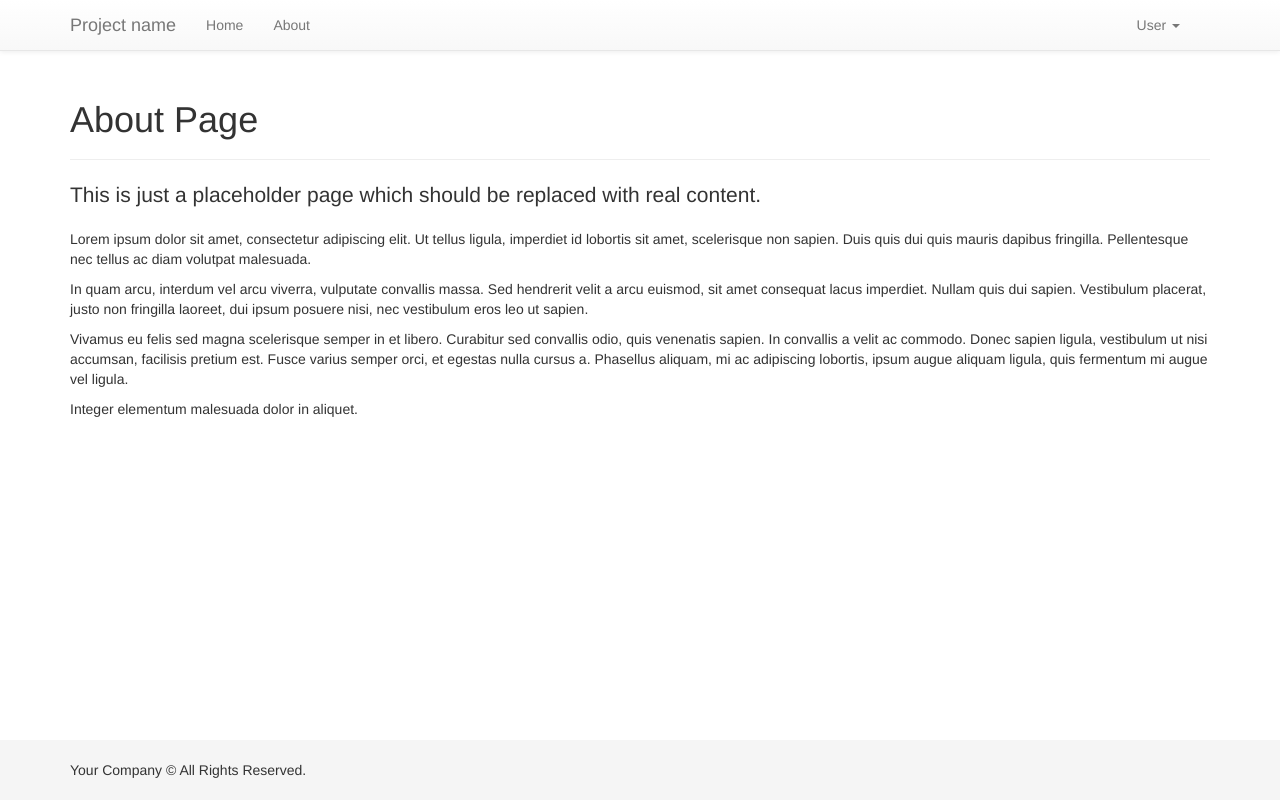
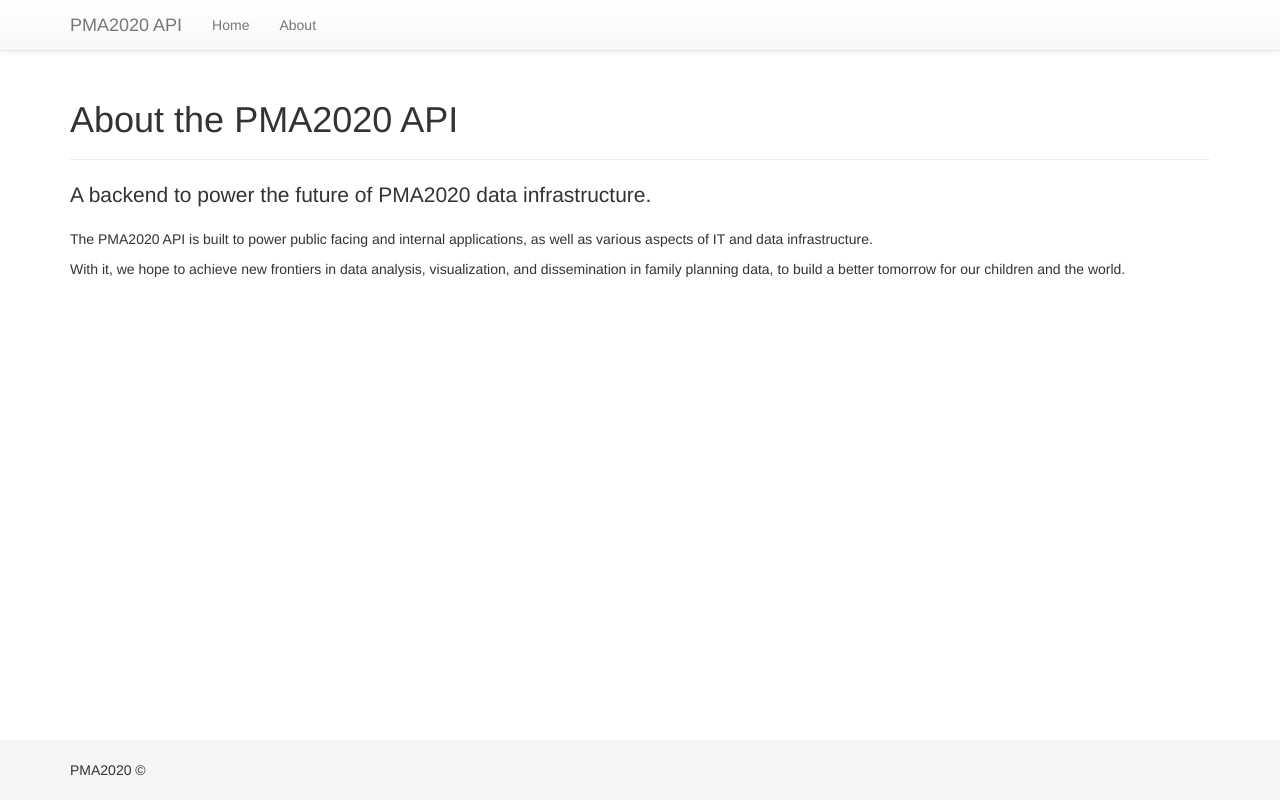
Before and after one commit to joeflack4/pma-api-flask-restless, a Flask app: page /about in a window 1280 px wide. Run offline with Flask 2, Linux system fonts and the light colour scheme; some libraries are stand-ins or nearby versions.

Commit message:
Updated templates.

```diff
--- a/app/templates/layouts/main.html
+++ b/app/templates/layouts/main.html
@@ -48,23 +48,24 @@
             <span class="icon-bar"></span>
             <span class="icon-bar"></span>
           </button>
-          <a class="navbar-brand" href="/">Project name</a>
+          <a class="navbar-brand" href="/">PMA2020 API</a>
         </div>
         <div class="collapse navbar-collapse">
           <ul class="nav navbar-nav">
             <li><a href="/">Home</a></li>
             <li><a href="/about">About</a></li>
           </ul>
-          <ul class="nav navbar-nav pull-right">
-            <li class="dropdown">
-              <a class="dropdown-toggle" data-toggle="dropdown">User <b class="caret"></b></a>
-              <ul class="dropdown-menu">
-                <li><a href="/register">Signup</a></li>
-                <li><a href="/login">Login</a></li>
-                <li><a href="/forgot">Reset Password</a></li>
-              </ul>
-            </li>
-          </ul>
+          <!--Temporarily Disabled: User Functionality-->
+          <!--<ul class="nav navbar-nav pull-right">-->
+            <!--<li class="dropdown">-->
+              <!--<a class="dropdown-toggle" data-toggle="dropdown">User <b class="caret"></b></a>-->
+              <!--<ul class="dropdown-menu">-->
+                <!--<li><a href="/register">Signup</a></li>-->
+                <!--<li><a href="/login">Login</a></li>-->
+                <!--<li><a href="/forgot">Reset Password</a></li>-->
+              <!--</ul>-->
+            <!--</li>-->
+          <!--</ul>-->
         </div><!--/.nav-collapse -->
       </div>
     </div>
@@ -92,7 +93,7 @@
   <div id="footer">
     <div class="container">
       <br>
-      <p>Your Company &copy; All Rights Reserved.</p>
+      <p>PMA2020 &copy;</p>
       {% block footer %}{% endblock %}
     </div>
   </div>
--- a/app/templates/pages/placeholder.about.html
+++ b/app/templates/pages/placeholder.about.html
@@ -3,12 +3,12 @@
 {% block content %}
 
 <div class="page-header">
-  <h1>About Page</h1>
+  <h1>About the PMA2020 API</h1>
 </div>
-<p class="lead">This is just a placeholder page which should be replaced with real content.</p>
-<p>Lorem ipsum dolor sit amet, consectetur adipiscing elit. Ut tellus ligula, imperdiet id lobortis sit amet, scelerisque non sapien. Duis quis dui quis mauris dapibus fringilla. Pellentesque nec tellus ac diam volutpat malesuada.</p>
-<p>In quam arcu, interdum vel arcu viverra, vulputate convallis massa. Sed hendrerit velit a arcu euismod, sit amet consequat lacus imperdiet. Nullam quis dui sapien. Vestibulum placerat, justo non fringilla laoreet, dui ipsum posuere nisi, nec vestibulum eros leo ut sapien.</p>
-<p>Vivamus eu felis sed magna scelerisque semper in et libero. Curabitur sed convallis odio, quis venenatis sapien. In convallis a velit ac commodo. Donec sapien ligula, vestibulum ut nisi accumsan, facilisis pretium est. Fusce varius semper orci, et egestas nulla cursus a. Phasellus aliquam, mi ac adipiscing lobortis, ipsum augue aliquam ligula, quis fermentum mi augue vel ligula.</p>
-<p>Integer elementum malesuada dolor in aliquet.</p>
+<p class="lead">A backend to power the future of PMA2020 data infrastructure.</p>
+<p>The PMA2020 API is built to power public facing and internal applications, as well as various aspects of IT and data
+infrastructure.</p>
+<p>With it, we hope to achieve new frontiers in data analysis, visualization, and dissemination in family planning data,
+to build a better tomorrow for our children and the world.</p>
 
 {% endblock %}
--- a/app/templates/pages/placeholder.home.html
+++ b/app/templates/pages/placeholder.home.html
@@ -3,8 +3,8 @@
 {% block content %}
 
 <div class="page-header">
-  <h1>Sticky footer with fixed navbar</h1>
+  <h1>PMA2020 API Documentation</h1>
 </div>
-<p class="lead">Pin a fixed-height footer to the bottom of the viewport in desktop browsers with this custom HTML and CSS. A fixed navbar has been added within <code>#wrap</code> with <code>padding-top: 60px;</code> on the <code>.container</code>.</p>
+<p class="lead">The best family planning and reproductive health data in the world, at your fingertips.</p>
 
 {% endblock %}
```
